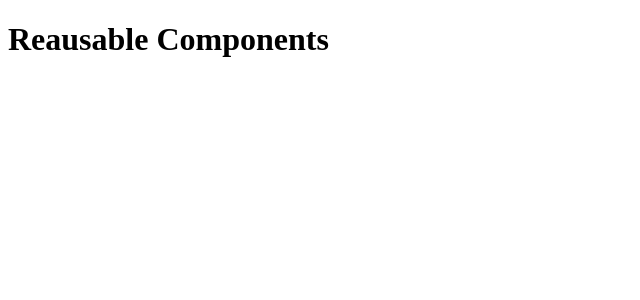
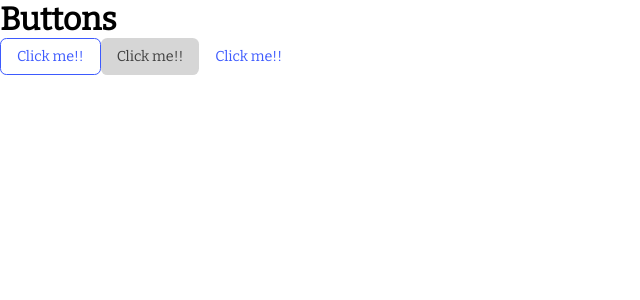
Before and after one commit to FlakoBB/reusable-components, a React app: page / in a window 1280 px wide. Shown: the top 300 px of the page, without its empty margins (0-640 px from the left). Built offline with nearby package versions, Linux system fonts and the light colour scheme.

Commit message:
variants v1

```diff
--- /dev/null
+++ b/src/components/Button.jsx
@@ -0,0 +1,34 @@
+import PropTypes from 'prop-types'
+import styles from '../styles/buttons.module.css'
+
+const VARIANTS = {
+  DEFAULT: 'default',
+  OUTLINE: 'outline',
+  TEXT: 'text'
+}
+
+const Button = ({ value, variant }) => {
+  const setVariant = () => {
+    switch (variant.toLowerCase()) {
+      case VARIANTS.DEFAULT:
+        return styles.default
+      case VARIANTS.OUTLINE:
+        return styles.outline
+      case VARIANTS.TEXT:
+        return styles.text
+      default:
+        return styles.default
+    }
+  }
+
+  return (
+    <button className={variant ? `${styles.default} ${setVariant()}` : styles.default}>{value}</button>
+  )
+}
+
+Button.propTypes = {
+  value: PropTypes.string.isRequired,
+  variant: PropTypes.string
+}
+
+export default Button
--- a/src/index.jsx
+++ b/src/index.jsx
@@ -1,10 +1,15 @@
 import ReactDom from 'react-dom/client'
 import { StrictMode } from 'react'
+import './styles/globals.css'
+import Button from './components/Button.jsx'
 
 const root = ReactDom.createRoot(document.getElementById('root'))
 
 root.render(
   <StrictMode>
-    <h1>Reausable Components</h1>
+    <h1>Buttons</h1>
+    <Button value='Click me!!' variant='OUtline' />
+    <Button value='Click me!!' variant='DefauLt' />
+    <Button value='Click me!!' variant='text' />
   </StrictMode>
 )
--- /dev/null
+++ b/src/styles/buttons.module.css
@@ -0,0 +1,35 @@
+.default {
+  height: 2.3rem;
+  padding: 0 1rem;
+  border-radius: .4rem;
+  border: none;
+  background-color: #d6d6d6;
+  color: #3f3f3f;
+  font-size: .9rem;
+  font-weight: 500;
+  outline: none;
+  cursor: pointer;
+}
+
+.default:is(:focus, :hover) {
+  background-color: #aeaeae;
+}
+
+.outline {
+  background-color: #fff;
+  border: 1px solid #3D5AFE;
+  color: #3D5AFE;
+}
+
+.outline:is(:focus, :hover) {
+  background-color: #eaefff;
+}
+
+.text {
+  background: none;
+  color: #3D5AFE;
+}
+
+.text.default:is(:focus, :hover) {
+  background-color: #eaefff;
+}
--- /dev/null
+++ b/src/styles/globals.css
@@ -0,0 +1,8 @@
+@import url('https://fonts.googleapis.com/css2?family=Bitter&display=swap');
+
+* {
+  margin: 0;
+  padding: 0;
+  box-sizing: border-box;
+  font-family: 'Bitter', serif;
+}
```
